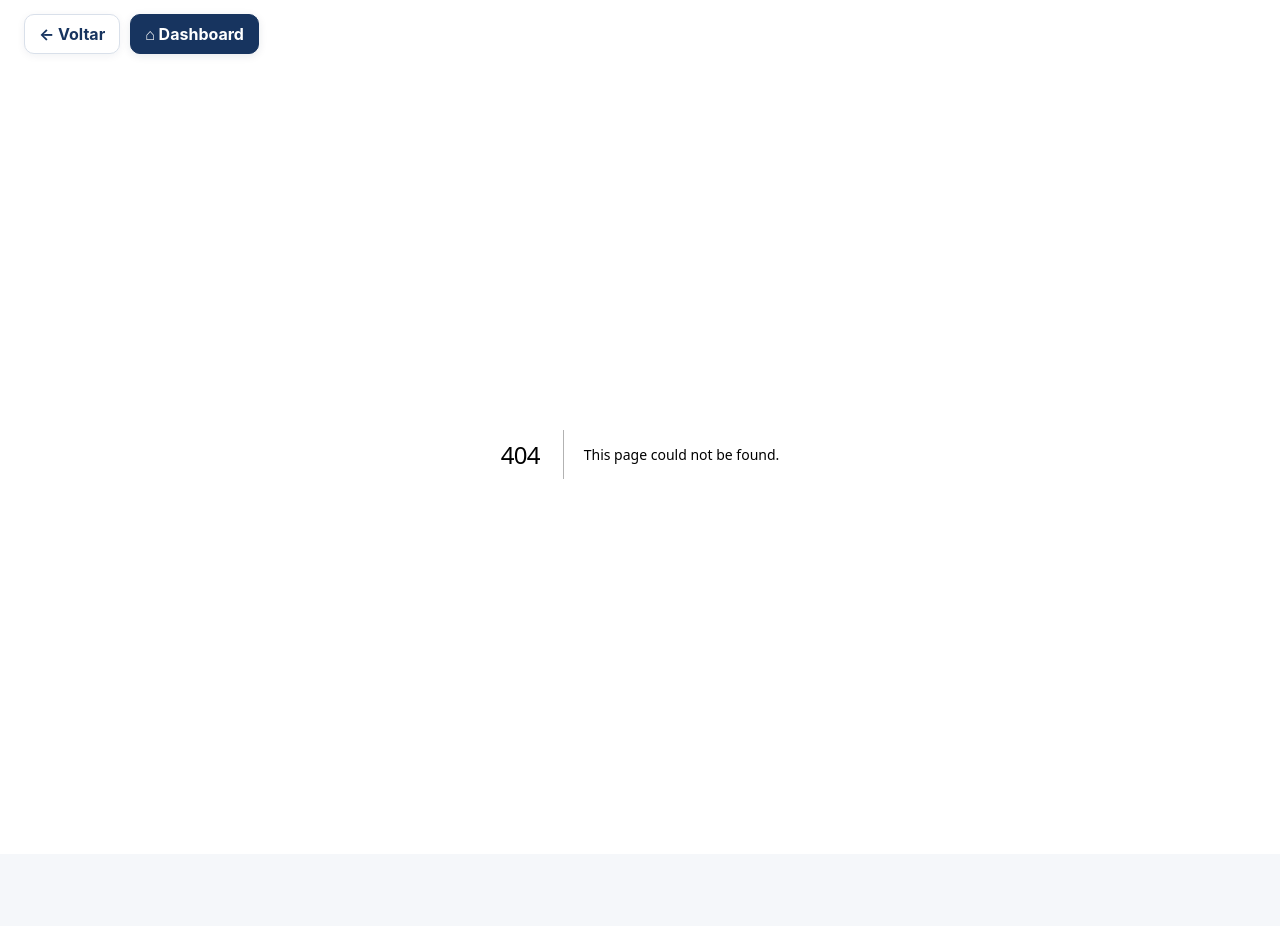
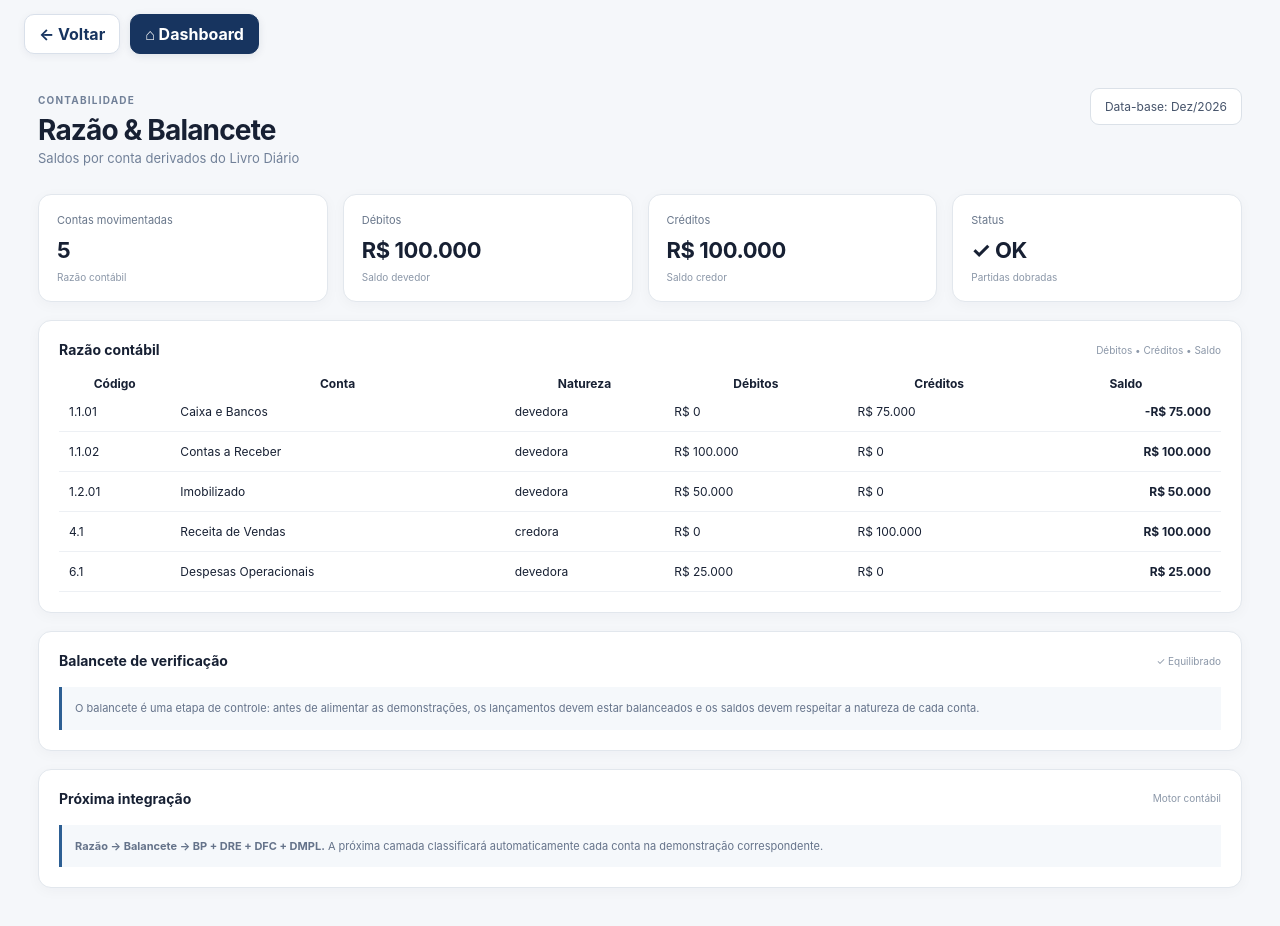
Before and after one commit to cardoso4009-byte/bp-financeiro-bi, a Next.js app: page /razao in a window 1280 px wide. Before the commit this address had no page. Shown: the top 926 px of the page. Before the commit the page ends 854 px from the top, so only its background shows below. Built offline with nearby package versions, Linux system fonts and the light colour scheme.

Commit message:
feat: adicionar tela de razão e balancete

```diff
--- /dev/null
+++ b/app/razao/page.tsx
@@ -0,0 +1,15 @@
+import { buildLedger, buildTrialBalance } from '@/lib/razao-balancete'
+
+const brl = (n:number) => n.toLocaleString('pt-BR',{style:'currency',currency:'BRL',maximumFractionDigits:0})
+
+export default function Razao(){
+  const ledger=buildLedger()
+  const trial=buildTrialBalance()
+  return <main className="content" style={{marginLeft:0,width:'100%',maxWidth:1400,margin:'0 auto'}}>
+    <header><div><small>CONTABILIDADE</small><h1>Razão & Balancete</h1><p>Saldos por conta derivados do Livro Diário</p></div><div className="period">Data-base: Dez/2026</div></header>
+    <div className="cards"><div className="card"><span>Contas movimentadas</span><strong>{ledger.filter(r=>r.debit||r.credit).length}</strong><small>Razão contábil</small></div><div className="card"><span>Débitos</span><strong>{brl(trial.totalDebit)}</strong><small>Saldo devedor</small></div><div className="card"><span>Créditos</span><strong>{brl(trial.totalCredit)}</strong><small>Saldo credor</small></div><div className="card"><span>Status</span><strong>{trial.balanced?'✓ OK':'! Revisar'}</strong><small>Partidas dobradas</small></div></div>
+    <section className="panel wide"><div className="panel-title"><h2>Razão contábil</h2><span>Débitos • Créditos • Saldo</span></div><div className="table-wrap"><table><thead><tr><th>Código</th><th>Conta</th><th>Natureza</th><th>Débitos</th><th>Créditos</th><th>Saldo</th></tr></thead><tbody>{ledger.filter(r=>r.debit||r.credit).map(r=><tr key={r.code}><td>{r.code}</td><td>{r.name}</td><td>{r.nature}</td><td>{brl(r.debit)}</td><td>{brl(r.credit)}</td><td>{brl(r.balance)}</td></tr>)}</tbody></table></div></section>
+    <section className="panel"><div className="panel-title"><h2>Balancete de verificação</h2><span>{trial.balanced?'✓ Equilibrado':'! Divergência'}</span></div><div className="note">O balancete é uma etapa de controle: antes de alimentar as demonstrações, os lançamentos devem estar balanceados e os saldos devem respeitar a natureza de cada conta.</div></section>
+    <section className="panel"><div className="panel-title"><h2>Próxima integração</h2><span>Motor contábil</span></div><div className="note"><strong>Razão → Balancete → BP + DRE + DFC + DMPL.</strong> A próxima camada classificará automaticamente cada conta na demonstração correspondente.</div></section>
+  </main>
+}
```
